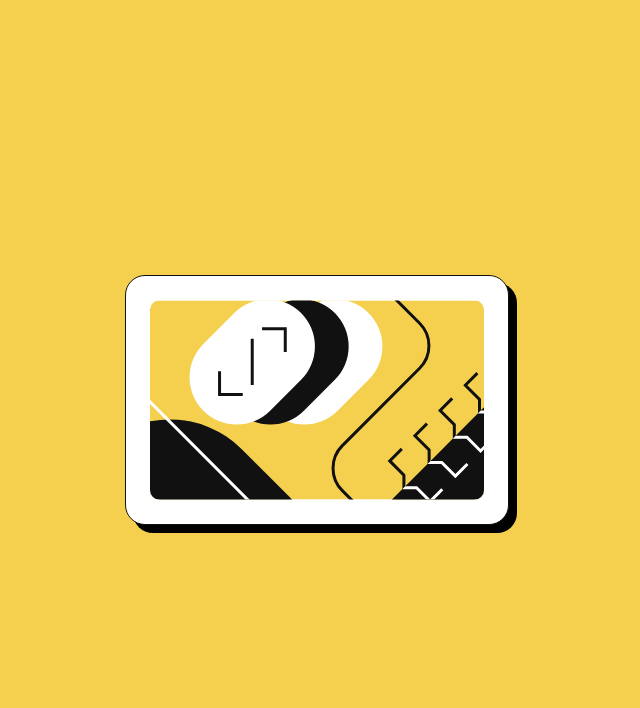
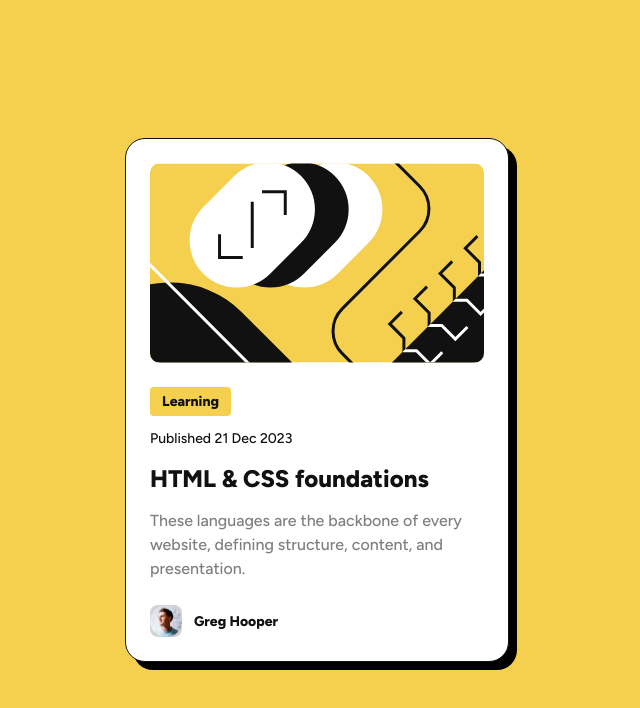
Before and after one commit to jaceleedev/blog-preview-card, a Next.js app: page / in a window 1280 px wide. Shown: the top 708 px of the page, without its empty margins (323-963 px from the left). Built offline with nearby package versions, Linux system fonts and the light colour scheme.

Commit message:
feat: :sparkles: add Content component with styling

```diff
--- a/src/app/page.tsx
+++ b/src/app/page.tsx
@@ -1,5 +1,7 @@
 import BlogPreviewCard from '@/components/blog-preview-card/BlogPreviewCard';
 import Thumbnail from '@/components/blog-preview-card/thumbnail/Thumbnail';
+import Content from '@/components/blog-preview-card/content/Content';
+import Author from '@/components/blog-preview-card/author/Author';
 
 export default function Home() {
   return (
@@ -9,6 +11,13 @@ export default function Home() {
           imagePath="/images/illustration-article.svg"
           alt="thumbnail"
         />
+        <Content
+          category="Learning"
+          date="21 Dec 2023"
+          title="HTML & CSS foundations"
+          description="These languages are the backbone of every website, defining structure, content, and presentation."
+        />
+        <Author imagePath="/images/image-avatar.webp" name="Greg Hooper" />
       </BlogPreviewCard>
     </main>
   );
--- /dev/null
+++ b/src/components/blog-preview-card/content/Content.module.css
@@ -0,0 +1,19 @@
+.content {
+  @apply flex flex-col items-start gap-3;
+
+  &__category {
+    @apply flex justify-center items-center px-3 py-1 text-sm not-italic font-extrabold leading-[150%] text-charcoal-black rounded-[0.25rem] bg-primary;
+  }
+
+  &__date {
+    @apply text-sm not-italic font-medium leading-[150%] text-charcoal-black;
+  }
+
+  &__title {
+    @apply text-2xl not-italic font-extrabold leading-[150%] text-charcoal-black;
+  }
+
+  &__description {
+    @apply text-base not-italic font-medium leading-[150%] text-medium-gray;
+  }
+}
--- /dev/null
+++ b/src/components/blog-preview-card/content/Content.tsx
@@ -0,0 +1,23 @@
+import styles from './Content.module.css';
+
+type ContentProps = {
+  category: string;
+  date: string;
+  title: string;
+  description: string;
+};
+
+function Content({ category, date, title, description }: ContentProps) {
+  return (
+    <div className={styles.content}>
+      <span className={styles.content__category}>{category}</span>
+      <time className={styles.content__date} dateTime={date}>
+        Published {date}
+      </time>
+      <h2 className={styles.content__title}>{title}</h2>
+      <p className={styles.content__description}>{description}</p>
+    </div>
+  );
+}
+
+export default Content;
```
